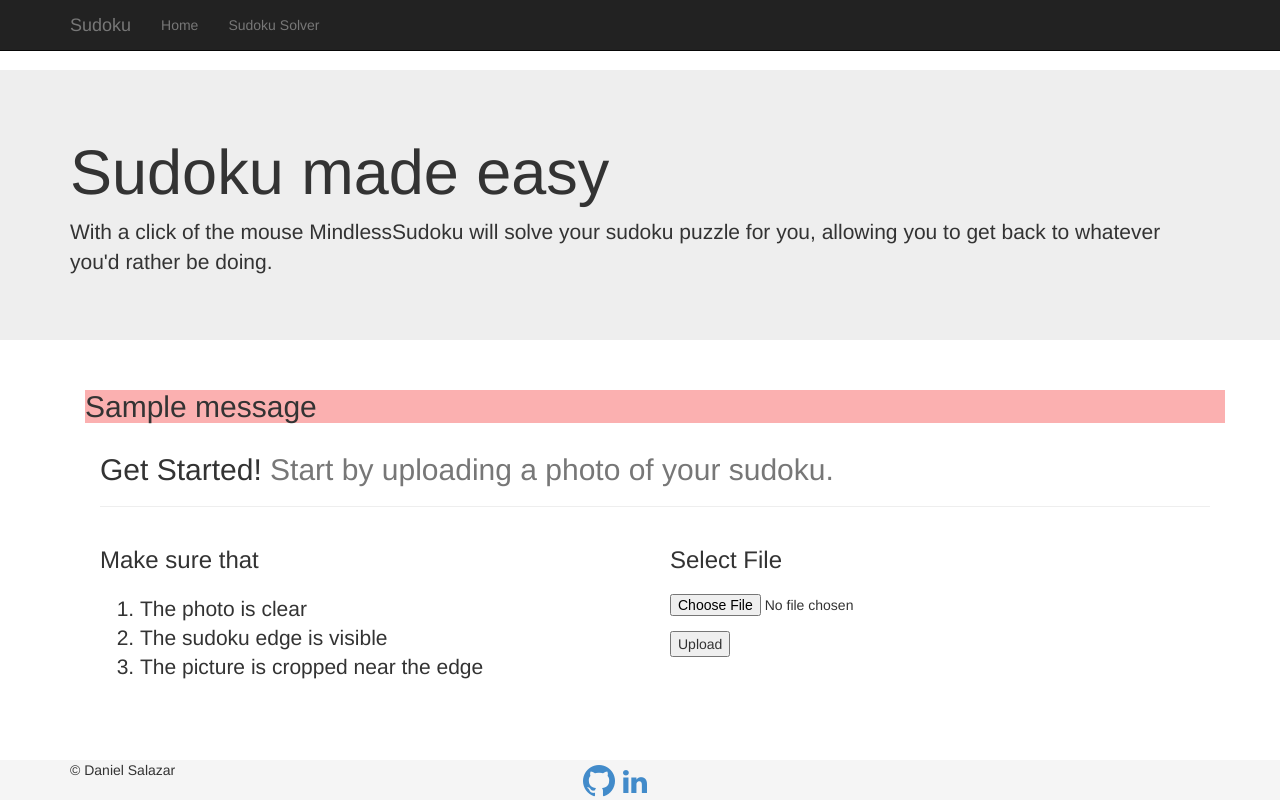
After one commit to dhsalazar/Sudoku-Flask-App, a Flask app: page /sudokusolver in a window 1280 px wide. The commit adds this page. Run offline with Flask 2, Linux system fonts and the light colour scheme; one stand-in notice (Sample message) is shown; some libraries are stand-ins or nearby versions.

Commit message:
added sudokusolver.html and sudokuimage.html

```diff
--- a/application.py
+++ b/application.py
@@ -1,6 +1,12 @@
-from flask import Flask, render_template, url_for
+from flask import Flask, render_template, url_for, request, redirect
+from werkzeug import secure_filename
+import os
+import numpy as np
+
 application = Flask(__name__)
 
+application.config['UPLOAD_FOLDER'] = 'static/uploads/'
+application.config['ALLOWED_EXTENSIONS'] = set(['txt', 'pdf', 'png', 'jpg', 'jpeg', 'gif'])
 
 @application.route('/', methods=['GET', 'POST'])
 @application.route('/index', methods=['GET', 'POST'])
@@ -9,9 +15,111 @@ def index():
 
 
 
-    #return "hey, you made it to this point"
+def allowed_file(filename):
+    return '.' in filename and \
+           filename.rsplit('.', 1)[1] in application.config['ALLOWED_EXTENSIONS']
+
+
+@application.route('/sudokusolver',methods=['GET', 'POST'])
+def sudokusolver():
+
+    if request.method == 'POST':
+
+        file = request.files['file']
+
+        if file and allowed_file(file.filename):
+
+            filename = secure_filename(file.filename)
+            file.save(os.path.join(application.config['UPLOAD_FOLDER'], filename))
+
+            return redirect(url_for('sudoku',
+                                    fname = filename))
+
+            # return "great job!  you uploaded a sudoku"
+
+    return render_template('sudokusolver.html')
+
+
+
+
+@application.route('/image/<fname>', methods = ['GET', 'POST'])
+def sudoku(fname):
+
+    f_path = os.path.join(application.config['UPLOAD_FOLDER'], fname)
+
+
+    #----------------------------------------------------------#
+    #              To be removed                               #
+    #              only here as a placeholder                  #
+    #----------------------------------------------------------#
+
+    sudoku_grid = np.zeros((9,9), dtype = int)
+    solved_grid = sudoku_grid
+
+    # render when everything goes according to plan
+    return render_template('sudoku_image.html',image =
+                           url_for('static',
+                                   filename = 'uploads/'+fname),
+                           initial_sudoku = sudoku_grid,
+                           solved_sudoku = solved_grid)
+    #----------------------------------------------------------#
+
+
+
+    # # create sudokuimage object
+    # sdku_img = SudokuImage(f_path)
+
+    # # catch any initial image processing errors
+    # # if len(rows/cols) != 10, the object sets them to false
+    # if sdku_img.rows and sdku_img.cols:
+
+    #     sudoku_grid = np.zeros((9,9), dtype = int)
+    #     # note: empty cells will be denoted by 0
+
+
+    #     # use knn to predict the value of non-empty sdku_img cells
+    #     for cell in sdku_img.predict_cells():
+    #         sudoku_grid[cell[0], cell[1]] = cell[2]
+
+
+    #     no_failure = True
+    #     solved_grid = sudoku_grid.copy()
+
+    #     if request.method == 'POST':
+
+    #         sdku = Sudoku(solved_grid) # create sudoku object
+
+    #         no_failure, solution = sdku.solve() # solve sudoku
+
+
+    #         # if sudoku cant be solved, redirect with error message
+    #         # typically this is due to bad prediction
+    #         if not no_failure:
+    #             flash("Oops, I am having trouble processing your Sudoku!  Take a clearer photo and try again.")
+    #             return redirect(url_for('sudokusolver'))
+
+
+    #         # render when everything goes according to plan
+    #         return render_template('sudoku_image.html',image =
+    #                                url_for('static',
+    #                                        filename = 'uploaded_sudokus/'+fname),
+    #                                initial_sudoku = sudoku_grid,
+    #                                solved_sudoku = solved_grid)
+
+    #     # initial rendering to user, before they hit submit
+    #     return render_template('sudoku_image.html',image =
+    #                            url_for('static',
+    #                                    filename = 'uploaded_sudokus/'+fname),
+    #                            initial_sudoku = sudoku_grid,
+    #                            solved_sudoku = solved_grid)
+
+    # else:
+
+    #     # this is rendered when the image can't be processed initially
+    #     flash("Oops, I am having trouble processing your Sudoku!  Take a clearer photo and try again.")
+    #     return redirect(url_for('sudokusolver'))
 
 
 
 if __name__ == "__main__":
-    application.run(debug=False)
+    application.run(debug=True)
--- a/templates/layout/base.html
+++ b/templates/layout/base.html
@@ -53,6 +53,7 @@
             <div class="collapse navbar-collapse">
               <ul class="nav navbar-nav">
 		<li><a href="/index">Home</a></li>
+		<li><a href="/sudokusolver">Sudoku Solver</a></li>
               </ul>
             </div><!--/.nav-collapse -->
 
--- /dev/null
+++ b/templates/sudokusolver.html
@@ -0,0 +1,67 @@
+{% extends "layout/base.html" %}
+
+{% block content %}
+
+
+<div class="container" >
+  <div class = "container">
+
+	{% with messages = get_flashed_messages() %}
+	{% if messages %}
+	{% for message in messages %}
+	<h2 class = "flash"> {{ message }} </h2>
+	{% endfor %}
+	{% endif %}
+	{% endwith %}
+
+
+    <div class="row featurette">
+      <div class = "container">
+      <div class="col-md-12">
+
+	<!--<h2 class="featurette-heading"> {{message1}} <span class="text-muted">
+	    {{message2}}</span></h2>-->
+
+	<h2 class="featurette-heading"> Get Started!<span class="text-muted">
+	    Start by uploading a photo of your sudoku.</span></h2>
+
+	<hr class="featurette-divider">
+
+	<div class = "row">
+	  <div class = "col-md-6">
+	  <h3 class="featurette-heading"> Make sure that </h3>
+	  <p class="lead">
+	    <ol class = "lead">
+	      <li> The photo is clear </li>
+	      <li> The sudoku edge is visible </li>
+	      <li> The picture is cropped near the edge </li>
+	    </ol>
+	  </p>
+	  </div>
+
+
+	  <div class = "col-md-6">
+	  <h3 class="featurette-heading"> Select File </h3>
+	  <p class="lead">
+	    <form action="" method=post enctype=multipart/form-data>
+	      <div class="form-group">
+		<!--<label class="control-label" for="file">Select File</label>-->
+		<input type=file name=file id="file">
+	      </div>
+	      <div class="form-group">
+		<input type=submit value=Upload id="upload">
+	      </div>
+	    </form>
+	  </p>
+	  </div> <!-- form-group -->
+
+	</div> </div>
+
+      </div>
+
+    </div>
+
+  </div>
+
+</div>
+{% endblock %}
```
Also changed, not shown: templates/sudoku_image.html (added, +88 -0 lines), static/uploads/20150814_142156.png (added).
